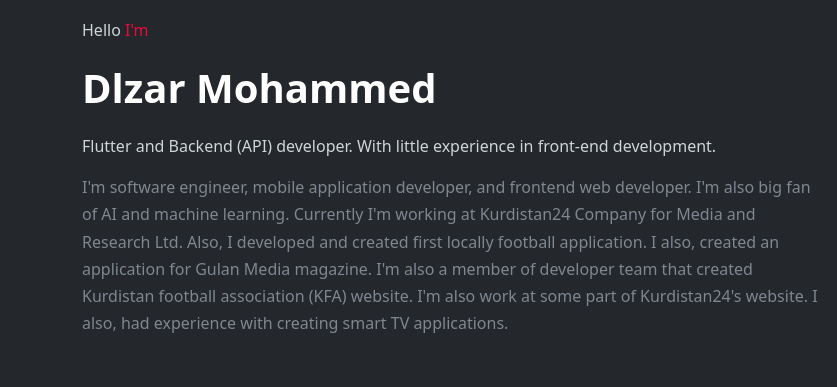
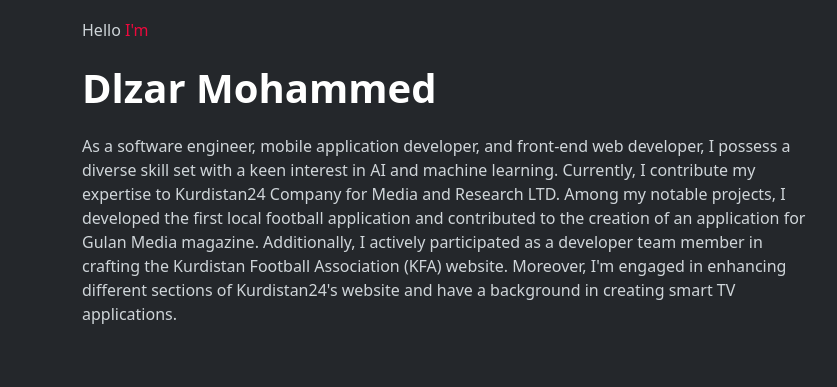
Before and after one commit to dllzar/DlzarMohammad, a plain HTML site: page index.html in a window 1280 px wide. Shown: the part 84-471 px from the top of the page, 0-837 px from the left. Drawn offline with Linux system fonts and the light colour scheme.

Commit message:
refactor: :art: self introduction updated

```diff
--- a/index.html
+++ b/index.html
@@ -67,12 +67,7 @@
       <div class="col-8 col-lg-8 col-xl-8 col-xl-8 col-xxl-8 col-sm-12 col-xs-12 col-md-12">
         <p style="color: #cfd5d9;">Hello <span class="secondry-text-color">I'm</span></p>
         <p class="name">Dlzar Mohammed</p>
-        <p  style="color:#cfd5d9;">Flutter and Backend (API) developer. With little experience in front-end development.</p>
-        <p  class="description">I'm software engineer, mobile application developer, and frontend web developer.
-          I'm also big fan of AI and machine learning. Currently I'm working at Kurdistan24 Company for Media and Research Ltd.
-          Also, I developed and created first locally football application. I also, created an application for Gulan Media magazine.
-          I'm also a member of developer team that created Kurdistan football association (KFA) website. I'm also work at some part of
-          Kurdistan24's website. I also, had experience with creating smart TV applications.
+        <p  style="color:#cfd5d9;">As a software engineer, mobile application developer, and front-end web developer, I possess a diverse skill set with a keen interest in AI and machine learning. Currently, I contribute my expertise to Kurdistan24 Company for Media and Research LTD. Among my notable projects, I developed the first local football application and contributed to the creation of an application for Gulan Media magazine. Additionally, I actively participated as a developer team member in crafting the Kurdistan Football Association (KFA) website. Moreover, I'm engaged in enhancing different sections of Kurdistan24's website and have a background in creating smart TV applications.
         </p>
 
         <div class="col  fixed-bottom container mb-5">
```
